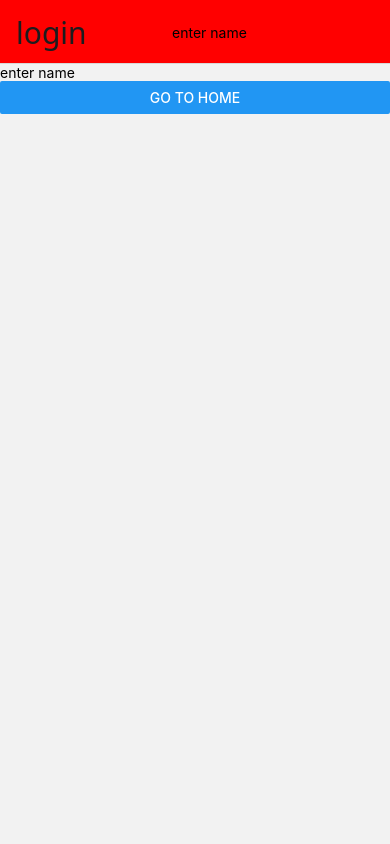
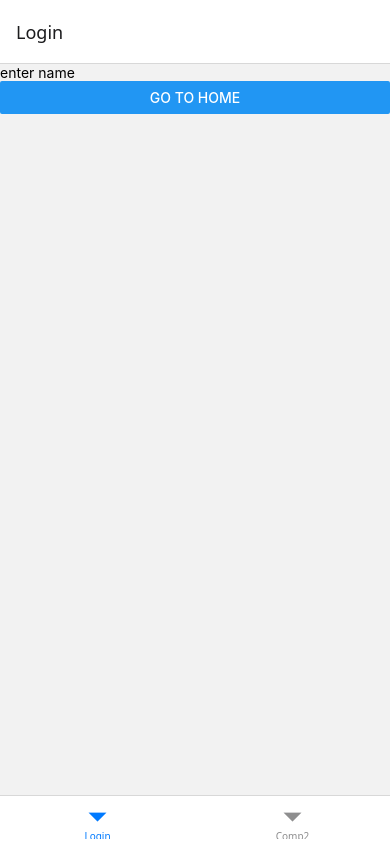
Before and after one commit to vaibhavzalte/first_app, a React Native app: screen / in a window 390 px wide. Built offline with nearby package versions, Linux system fonts and the light colour scheme.

Commit message:
Tab navigation

```diff
--- a/App.jsx
+++ b/App.jsx
@@ -4,7 +4,9 @@ import React from 'react';
 import { View, Text ,Button, TextInput} from 'react-native';
 import { Home } from './components/MyHome';
 import Login from './components/Login';
-const Stack = createNativeStackNavigator();
+import { createBottomTabNavigator } from '@react-navigation/bottom-tabs';
+// const Stack = createNativeStackNavigator();
+const Tab = createBottomTabNavigator();
 
 const Header = () => {
   return (
@@ -17,7 +19,7 @@ const Header = () => {
 function App() {
   return (
     <NavigationContainer>
-      <Stack.Navigator
+      {/* <Stack.Navigator
       // for all position
       screenOptions={{
         headerRight:()=><Header/>,
@@ -37,9 +39,16 @@ function App() {
             backgroundColor:'blue',
           }
         }}/>
-      </Stack.Navigator>
+      </Stack.Navigator> */}
+      <Tab.Navigator>
+        <Tab.Screen name='Login' component={Login}/>
+        <Tab.Screen name='Comp2' component={Comp2}/>
+      </Tab.Navigator>
+
     </NavigationContainer>
   );
 }
-
+const Comp2=()=>{
+  return (<View> <Text>This is comp222</Text></View>);
+}
 export default App;
--- a/package.json
+++ b/package.json
@@ -10,6 +10,7 @@
     "test": "jest"
   },
   "dependencies": {
+    "@react-navigation/bottom-tabs": "^7.2.0",
     "@react-navigation/native": "^7.0.14",
     "@react-navigation/native-stack": "^7.2.0",
     "react": "18.3.1",
```
Also changed, not shown: components/TabNavigationComp.jsx (added, +10 -0 lines), 2 other files (tests, documents, lock files or other folders).
